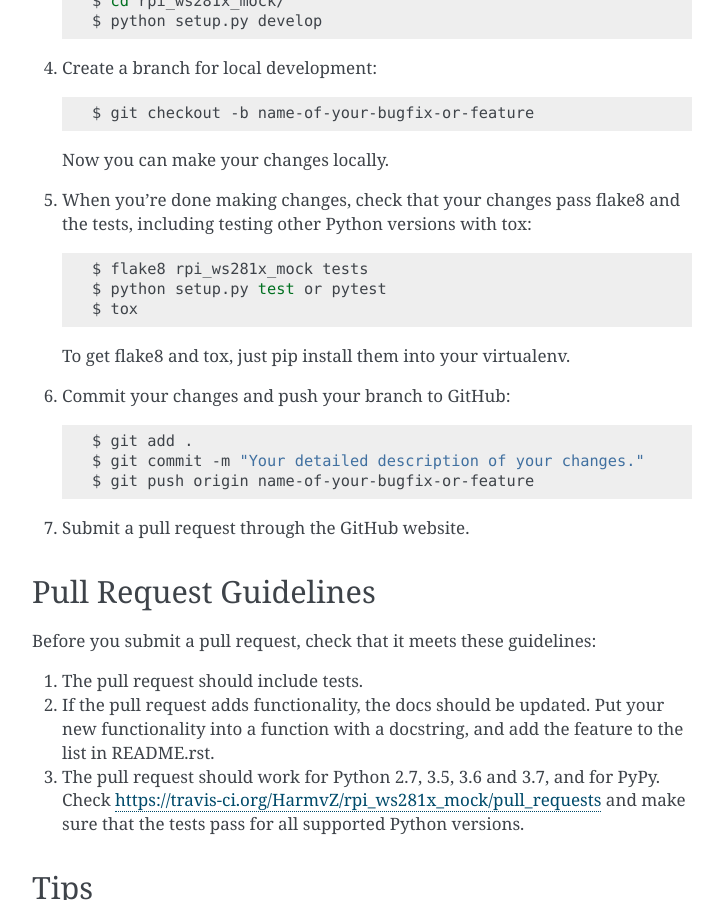
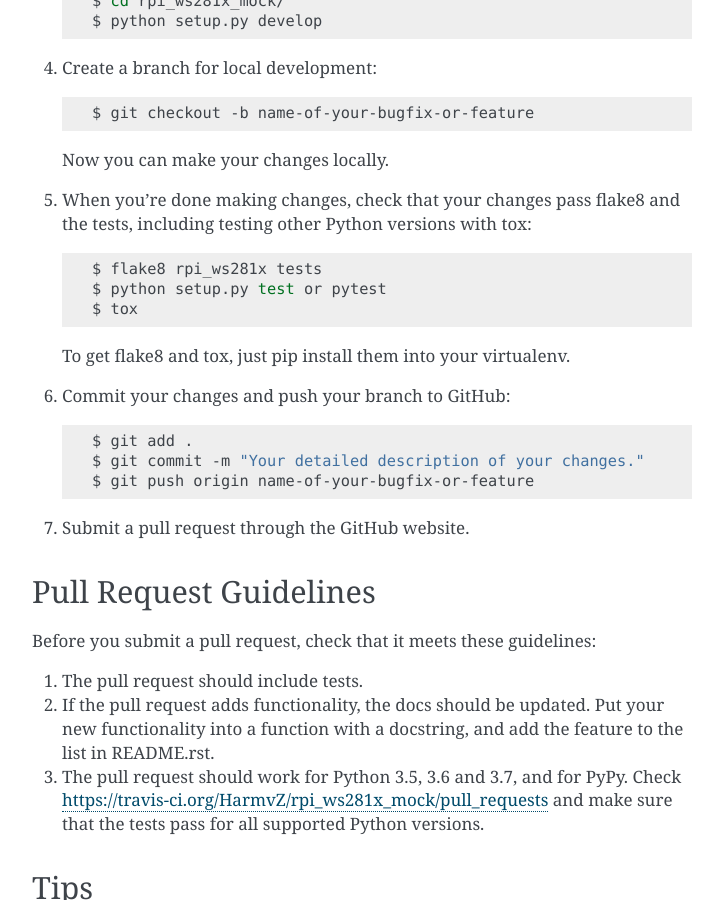
Before and after one commit to HarmvZ/rpi_ws281x_mock, a Sphinx documentation site: the page built from docs/contributing.rst, in a window 1280 px wide and 900 px high, scrolled down 1574 px. Shown: the whole window, without its empty margins (388-1111 px from the left). Built offline with Sphinx 7.4.7, drawn with Linux system fonts in a browser that asks for light colours; pages that are not in the unit, such as notebooks, are missing from menus; the version number is read from the project's files by our own code.

Commit message:
Fix naming references

```diff
--- a/CONTRIBUTING.rst
+++ b/CONTRIBUTING.rst
@@ -79,7 +79,7 @@ Ready to contribute? Here's how to set up `rpi_ws281x_mock` for local developmen
 5. When you're done making changes, check that your changes pass flake8 and the
    tests, including testing other Python versions with tox::
 
-    $ flake8 rpi_ws281x_mock tests
+    $ flake8 rpi_ws281x tests
     $ python setup.py test or pytest
     $ tox
 
@@ -102,7 +102,7 @@ Before you submit a pull request, check that it meets these guidelines:
 2. If the pull request adds functionality, the docs should be updated. Put
    your new functionality into a function with a docstring, and add the
    feature to the list in README.rst.
-3. The pull request should work for Python 2.7, 3.5, 3.6 and 3.7, and for PyPy. Check
+3. The pull request should work for Python 3.5, 3.6 and 3.7, and for PyPy. Check
    https://travis-ci.org/HarmvZ/rpi_ws281x_mock/pull_requests
    and make sure that the tests pass for all supported Python versions.
 
--- a/docs/conf.py
+++ b/docs/conf.py
@@ -22,7 +22,7 @@ import os
 import sys
 sys.path.insert(0, os.path.abspath('..'))
 
-import rpi_ws281x_mock
+import rpi_ws281x
 
 # -- General configuration ---------------------------------------------
 
@@ -56,9 +56,9 @@ author = u"Harm van Zeeland"
 # the built documents.
 #
 # The short X.Y version.
-version = rpi_ws281x_mock.__version__
+version = rpi_ws281x.__version__
 # The full version, including alpha/beta/rc tags.
-release = rpi_ws281x_mock.__version__
+release = rpi_ws281x.__version__
 
 # The language for content autogenerated by Sphinx. Refer to documentation
 # for a list of supported languages.
@@ -154,7 +154,7 @@ texinfo_documents = [
     (master_doc, 'rpi_ws281x_mock',
      u'rpi-ws281x mock Documentation',
      author,
-     'rpi_ws281x_mock',
+     'rpi_ws281x',
      'One line description of project.',
      'Miscellaneous'),
 ]
--- a/docs/usage.rst
+++ b/docs/usage.rst
@@ -4,4 +4,4 @@ Usage
 
 To use rpi-ws281x mock in a project::
 
-    import rpi_ws281x_mock
+    from rpi_ws281x import PixelStrip, Color
--- a/setup.cfg
+++ b/setup.cfg
@@ -7,7 +7,7 @@ tag = True
 search = version='{current_version}'
 replace = version='{new_version}'
 
-[bumpversion:file:rpi_ws281x_mock/__init__.py]
+[bumpversion:file:rpi_ws281x/__init__.py]
 search = __version__ = '{current_version}'
 replace = __version__ = '{new_version}'
 
```
Also changed, not shown: 2 other files.
